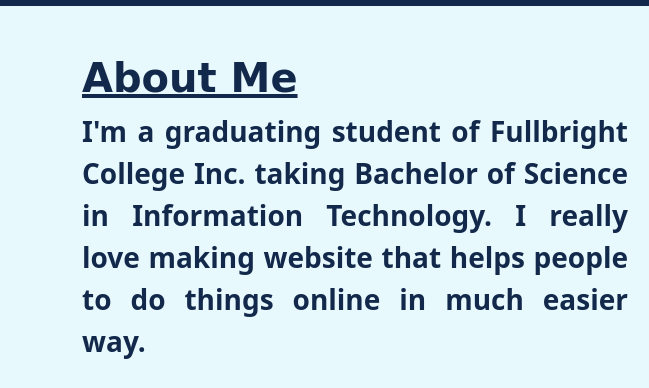
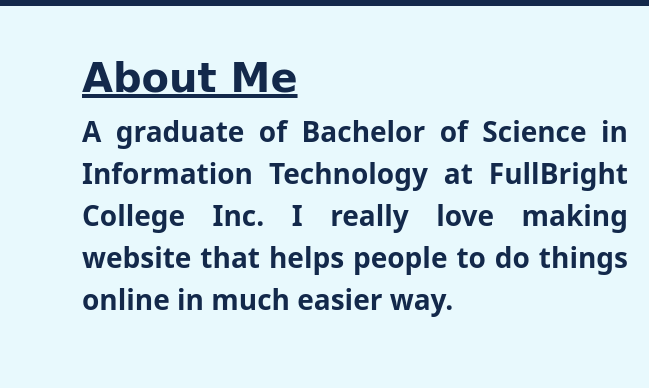
Before and after one commit to Baguyo/emerson-baguyo, a plain HTML site: page index.html in a window 1280 px wide. Shown: the part 566-954 px from the top of the page, 0-649 px from the left. Drawn offline with nearby package versions, Linux system fonts and the light colour scheme; a web font is replaced by a local one.

Commit message:
'About me - revision'

```diff
--- a/index.html
+++ b/index.html
@@ -122,8 +122,7 @@
 
           <div class="col-lg-6 ">
             <h1 class="text-justify fw-bold heading">About Me</h1>
-            <p class="fs-3 text-justify caption">I'm a graduating student of Fullbright College Inc. taking Bachelor of
-              Science in Information Technology.
+            <p class="fs-3 text-justify caption">A graduate of Bachelor of Science in Information Technology at FullBright College Inc.
               I really love making website that helps people to do things online in much easier way.</p>
           </div>
 
```
